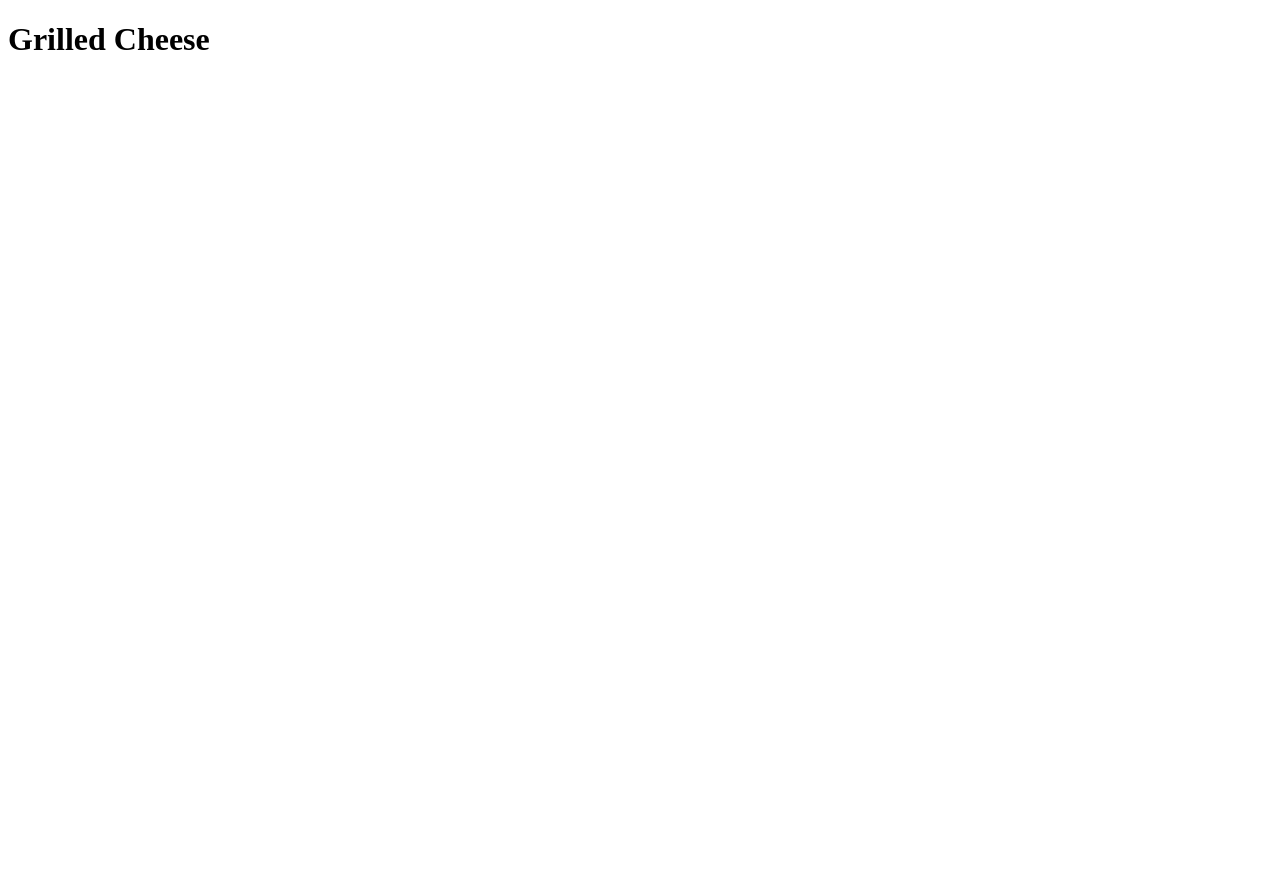
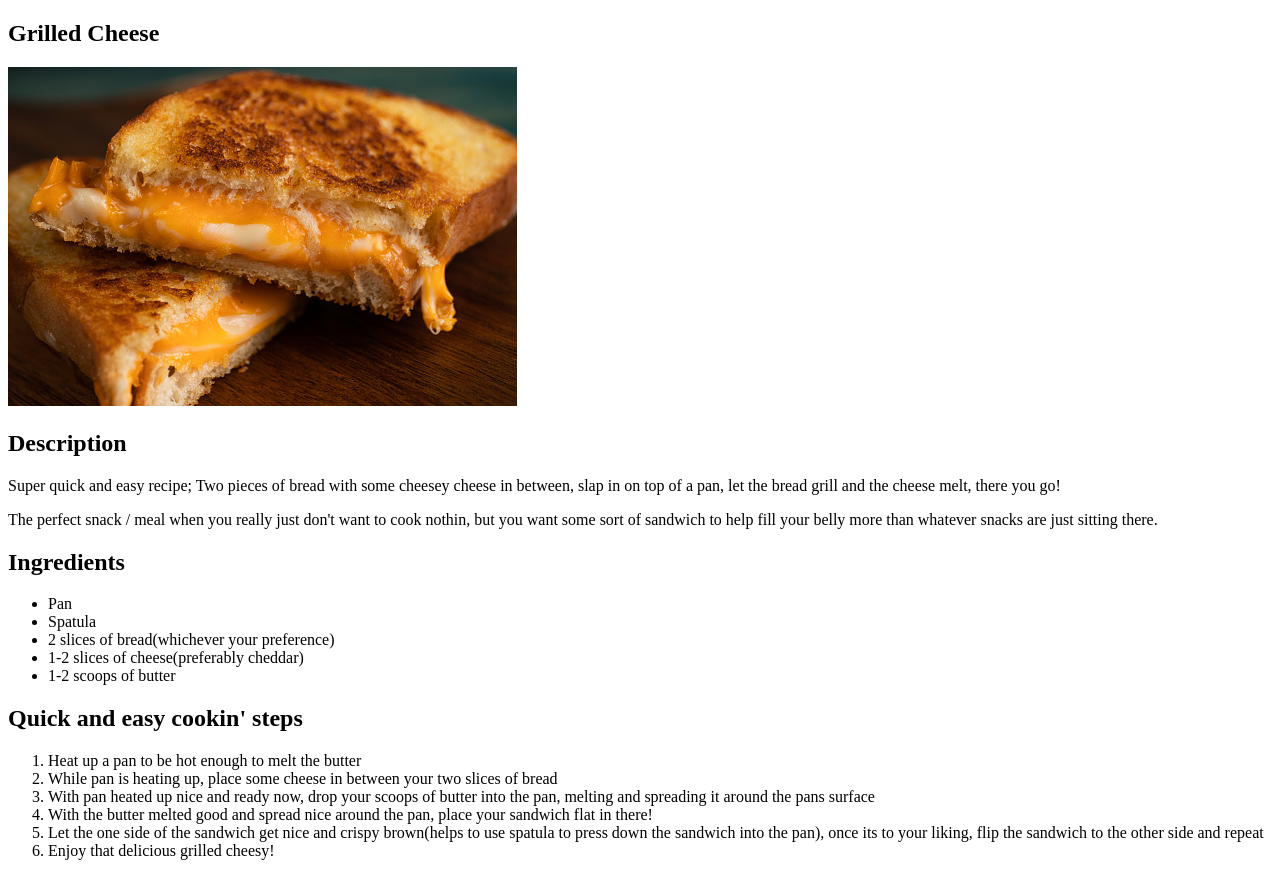
Before and after one commit to IzacEspinoza/Easy-to-cook-Recipes, a plain HTML site: page recipes/grilledCheese.html in a window 1280 px wide. Before the commit the page ends 800 px from the top, so only its background shows below. Drawn offline with Linux system fonts and the light colour scheme.

Commit message:
Created base template of a recipe, and an image folder for recipes
Created an images folder within the recipes folder,
to store the various images of our recipes.

Layed out the basic structure of a recipe page, built first recipe as a
'grilled cheese', now can just copy and paste the html and replace and
add whatever depending on the recipes ingredients and steps.

```diff
--- a/recipes/grilledCheese.html
+++ b/recipes/grilledCheese.html
@@ -1,10 +1,60 @@
 <!DOCTYPE html>
 <html lang="en">
   <head>
-        <meta charset="UTF-8">
+    <meta charset="UTF-8" />
     <title>Recipe: Grilled Cheese</title>
   </head>
   <body>
+    <section>
       <h1>Grilled Cheese</h1>
+      <img src="../recipes/images/grilledCheese.jpg" alt="grilledCheesy" />
+    </section>
+    <section>
+      <h2>Description</h2>
+      <p>
+        Super quick and easy recipe; Two pieces of bread with some cheesey
+        cheese in between, slap in on top of a pan, let the bread grill and the
+        cheese melt, there you go!
+      </p>
+      <p>
+        The perfect snack / meal when you really just don't want to cook nothin,
+        but you want some sort of sandwich to help fill your belly more than
+        whatever snacks are just sitting there.
+      </p>
+    </section>
+    <section>
+      <h2>Ingredients</h2>
+      <ul>
+        <li>Pan</li>
+        <li>Spatula</li>
+        <li>2 slices of bread(whichever your preference)</li>
+        <li>1-2 slices of cheese(preferably cheddar)</li>
+        <li>1-2 scoops of butter</li>
+      </ul>
+    </section>
+    <section>
+      <h2>Quick and easy cookin' steps</h2>
+      <ol>
+        <li>Heat up a pan to be hot enough to melt the butter</li>
+        <li>
+          While pan is heating up, place some cheese in between your two slices
+          of bread
+        </li>
+        <li>
+          With pan heated up nice and ready now, drop your scoops of butter into
+          the pan, melting and spreading it around the pans surface
+        </li>
+        <li>
+          With the butter melted good and spread nice around the pan, place your
+          sandwich flat in there!
+        </li>
+        <li>
+          Let the one side of the sandwich get nice and crispy brown(helps to
+          use spatula to press down the sandwich into the pan), once its to your
+          liking, flip the sandwich to the other side and repeat
+        </li>
+        <li>Enjoy that delicious grilled cheesy!</li>
+      </ol>
+    </section>
   </body>
 </html>
```
Also changed, not shown: recipes/images/grilledCheese.jpg (added). Lines whose indentation alone changed are shown as unchanged.
